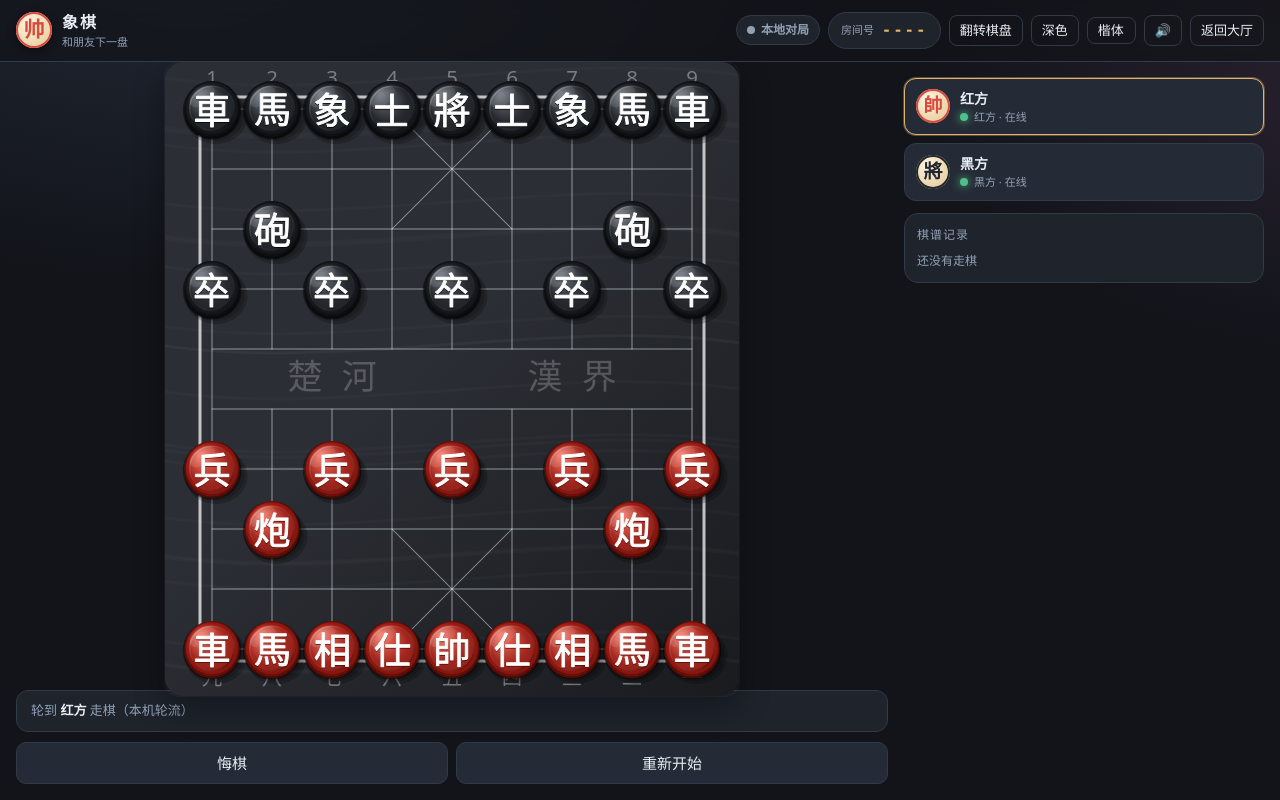
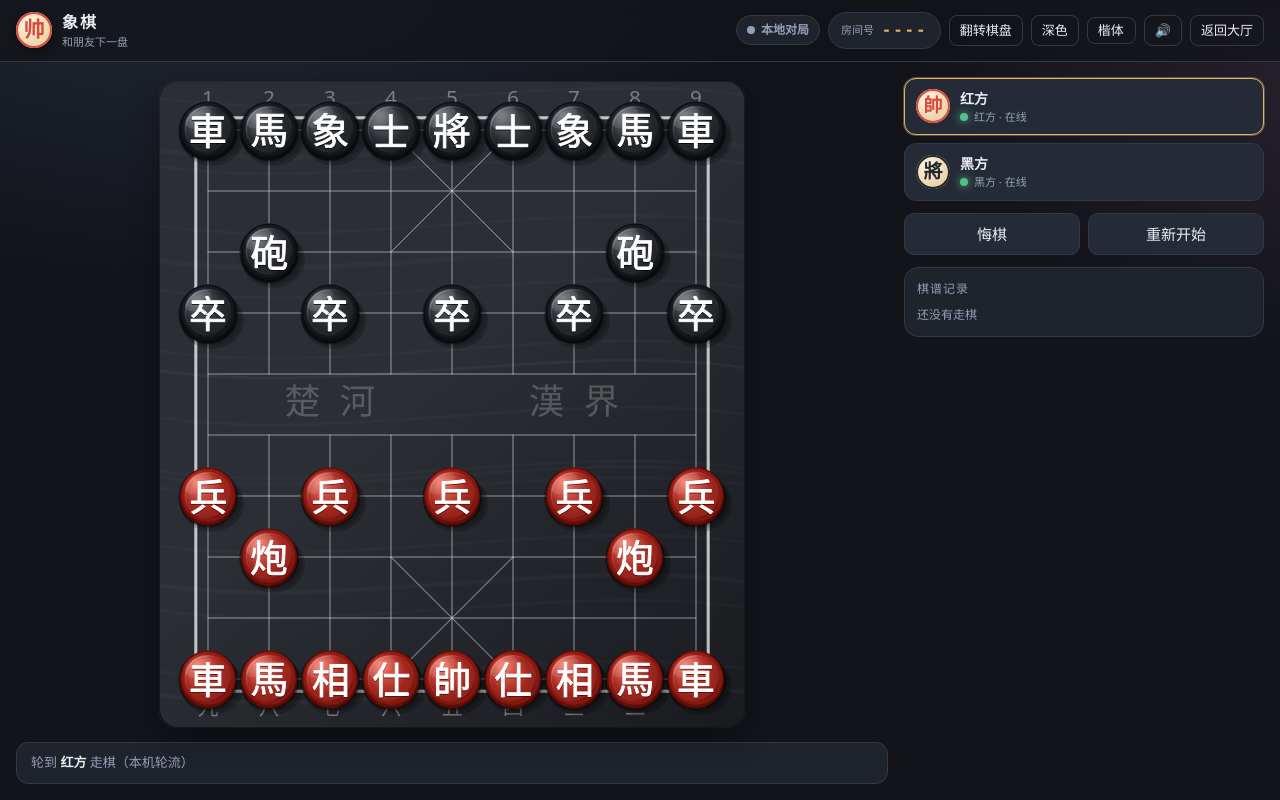
Before and after one commit to HyL1n/xiangqi, a website: page public/index.html in a window 1280 px wide. Both pictures are taken after a click on the button "同一台设备上轮流下（本地对局）". Drawn offline with Linux system fonts and the light colour scheme.

Commit message:
人机对战/本地对局的按钮挪进右侧栏（和在线对局一致）；每次渲染后重新适配棋盘，修「进人机对战后底部棋子压住状态栏」的重叠

```diff
--- a/public/app.js
+++ b/public/app.js
@@ -273,11 +273,19 @@
     // 上限放宽一点：宽屏上棋盘能跟着变大，不至于两边空一大片
     var cell = Math.min(availW / 9.56, availH / 10.56, 120);
     cell = Math.max(20, Math.floor(cell));
+    var dpr = Math.min(window.devicePixelRatio || 1, 2);
+    /*
+     * 尺寸没变就直接返回：renderAll() 每次都会调过来（不这么干的话，
+     * 人机对战/本地对局那排按钮一出现，棋盘区可用高度变小、画布却还是旧的，
+     * 底下一排棋子就会压到状态栏上）。这里只在真的需要时重画。
+     */
+    if (geo.ready && cell === geo.cell && dpr === geo.dpr) return;
+    geo.ready = true;
     geo.cell = cell;
     geo.margin = Math.round(cell * 0.78);
     geo.W = 8 * cell + 2 * geo.margin;
     geo.H = 9 * cell + 2 * geo.margin;
-    geo.dpr = Math.min(window.devicePixelRatio || 1, 2);
+    geo.dpr = dpr;
     canvas.style.width = geo.W + 'px';
     canvas.style.height = geo.H + 'px';
     canvas.width = Math.round(geo.W * geo.dpr);
@@ -1020,13 +1028,11 @@
     var box = $('actions');
     if (!v) { box.innerHTML = ''; return; }
     if (S.mode === 'ai') {
-      box.classList.add('hidden');
-      var ab = $('localActions');
-      ab.classList.remove('hidden');
+      box.classList.remove('hidden');
       var opts = ['easy', 'normal', 'hard'].map(function (lv) {
         return '<option value="' + lv + '"' + (S.aiLevel === lv ? ' selected' : '') + '>' + levelName(lv) + '</option>';
       }).join('');
-      ab.innerHTML = S.confirm === 'reset'
+      box.innerHTML = S.confirm === 'reset'
         ? '<button class="btn primary" data-act="reset-yes" style="grid-column:1/-1">确定重新开始（交换先手）</button>'
           + '<button class="btn" data-act="cancel" style="grid-column:1/-1">取消</button>'
         : '<button class="btn" data-act="ai-undo">悔棋</button>'
@@ -1035,15 +1041,12 @@
       return;
     }
     if (S.mode === 'local') {
-      box.classList.add('hidden');
-      var lb = $('localActions');
-      lb.classList.remove('hidden');
-      lb.innerHTML = S.confirm === 'reset'
+      box.classList.remove('hidden');
+      box.innerHTML = S.confirm === 'reset'
         ? '<button class="btn primary" data-act="reset-yes">确定重新开始</button><button class="btn" data-act="cancel">取消</button>'
         : '<button class="btn" data-act="local-undo">悔棋</button><button class="btn" data-act="reset">重新开始</button>';
       return;
     }
-    $('localActions').classList.add('hidden');
     box.classList.remove('hidden');
     var playing = v.status === 'playing';
     var seated = !!v.you;
@@ -1155,6 +1158,7 @@
     renderModal();
     syncGrid();
     if (S.view) renderChat(S.view.chat);
+    layout();          // 侧栏按钮换了一批（比如进人机对战）可能改变棋盘可用高度，重新适配一次
     S.dirty = true;
   }
 
@@ -1488,7 +1492,6 @@
     S.chats = [];
     $('chatlog').innerHTML = '';
     $('chatCard').classList.remove('hidden');
-    $('localActions').classList.add('hidden');
     $('linkBox').classList.add('hidden');
     history.replaceState(null, '', location.pathname);
     setView(null);
@@ -1618,9 +1621,8 @@
     else send({ t: act });
   }
   $('actions').addEventListener('click', onActionClick);
-  $('localActions').addEventListener('click', onActionClick);
   // 人机对战的难度下拉（容器是动态重建的，所以用委托的 change 事件）
-  $('localActions').addEventListener('change', function (e) {
+  $('actions').addEventListener('change', function (e) {
     if (e.target && e.target.id === 'aiLevel2') {
       S.aiLevel = e.target.value;
       toast('电脑棋力已切到「' + levelName(S.aiLevel) + '」', 'ok');
--- a/public/index.html
+++ b/public/index.html
@@ -58,8 +58,6 @@
         <button class="btn mini" id="btnCopyLink">复制</button>
         <button class="btn mini ghost" id="btnCloseLink">收起</button>
       </div>
-
-      <div class="actions hidden" id="localActions"></div>
     </div>
 
     <aside class="panel">
```
